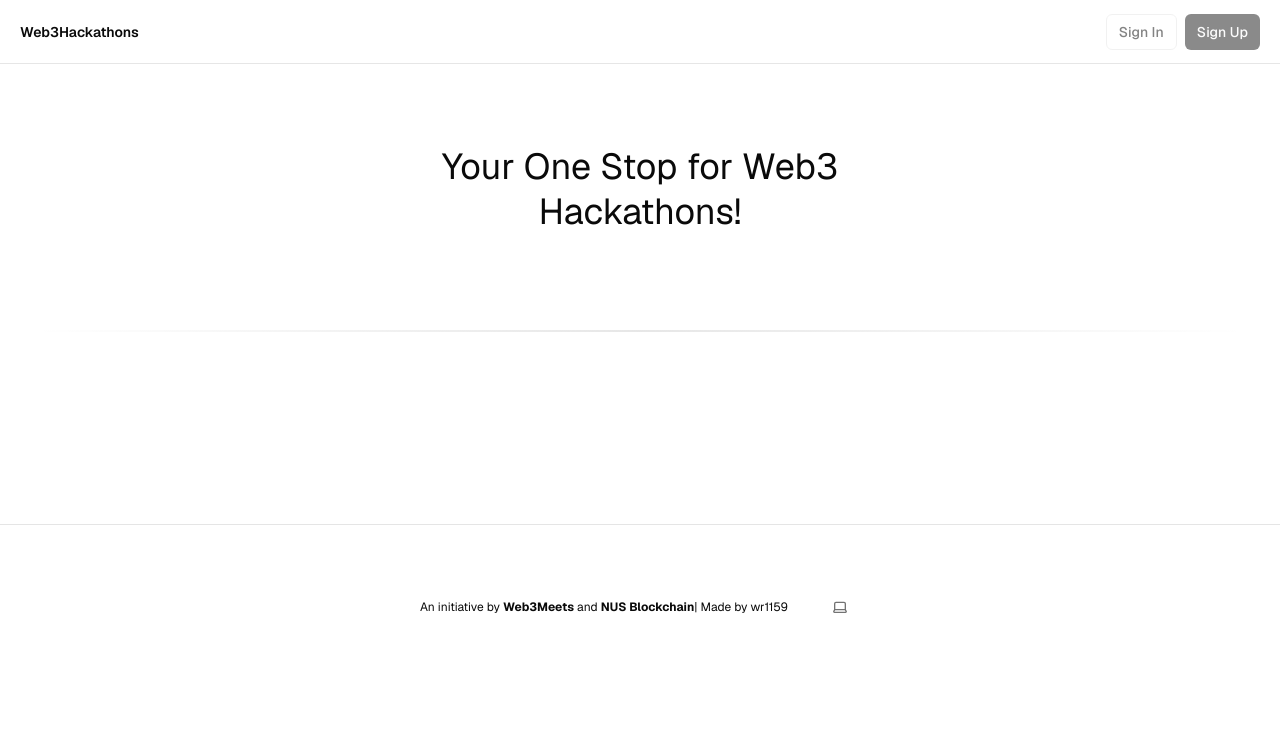
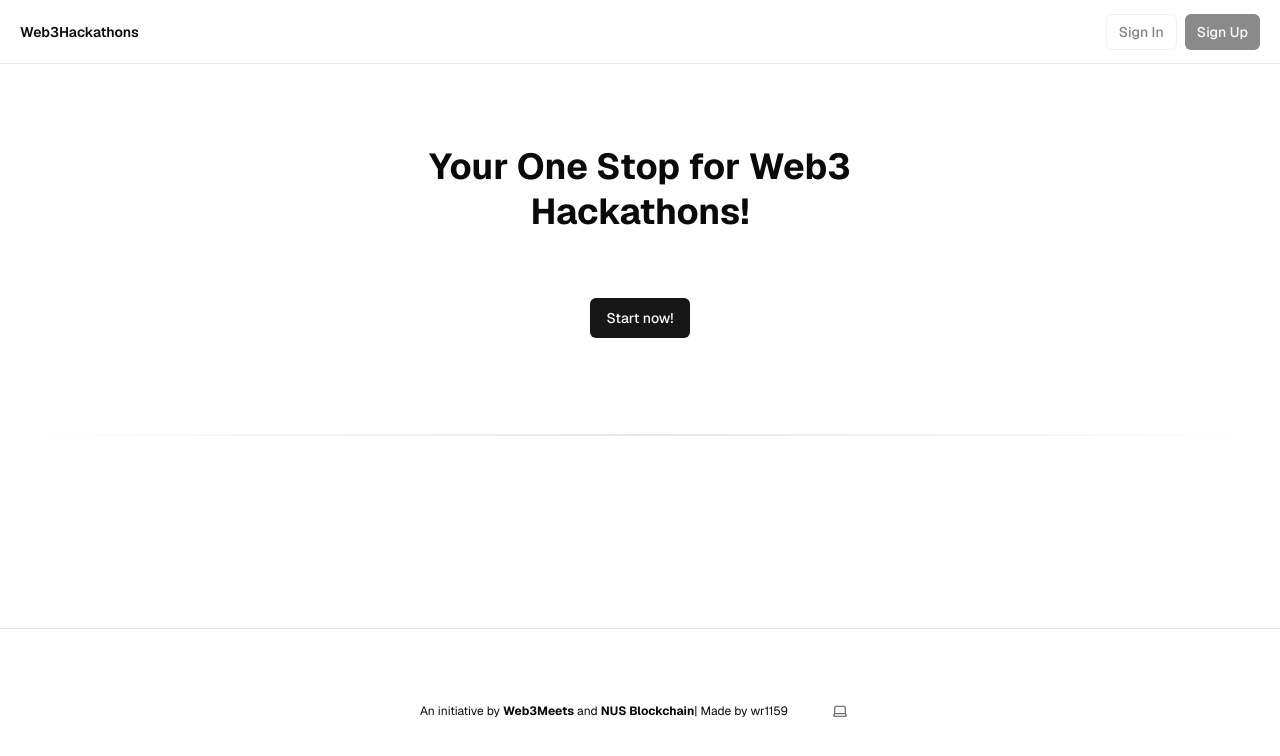
Before and after one commit to wr1159/web3hackathons, a Next.js app: page / in a window 1280 px wide. Shown: the top 756 px of the page. Built offline with nearby package versions, Linux system fonts and the light colour scheme; no server answers.

Commit message:
Add get started page

```diff
--- a/components/hero.tsx
+++ b/components/hero.tsx
@@ -1,9 +1,15 @@
+import Link from "next/link";
+import { Button } from "./ui/button";
+
 export default function Header() {
     return (
         <div className="flex flex-col gap-16 items-center">
-            <p className="text-3xl lg:text-4xl !leading-tight mx-auto max-w-xl text-center">
+            <p className="text-3xl lg:text-4xl !leading-tight mx-auto max-w-xl text-center font-bold">
                 Your One Stop for Web3 Hackathons!
             </p>
+            <Button>
+                <Link href="/hackathons">Start now!</Link>
+            </Button>
             <div className="w-full p-[1px] bg-gradient-to-r from-transparent via-foreground/10 to-transparent my-8" />
         </div>
     );
```
